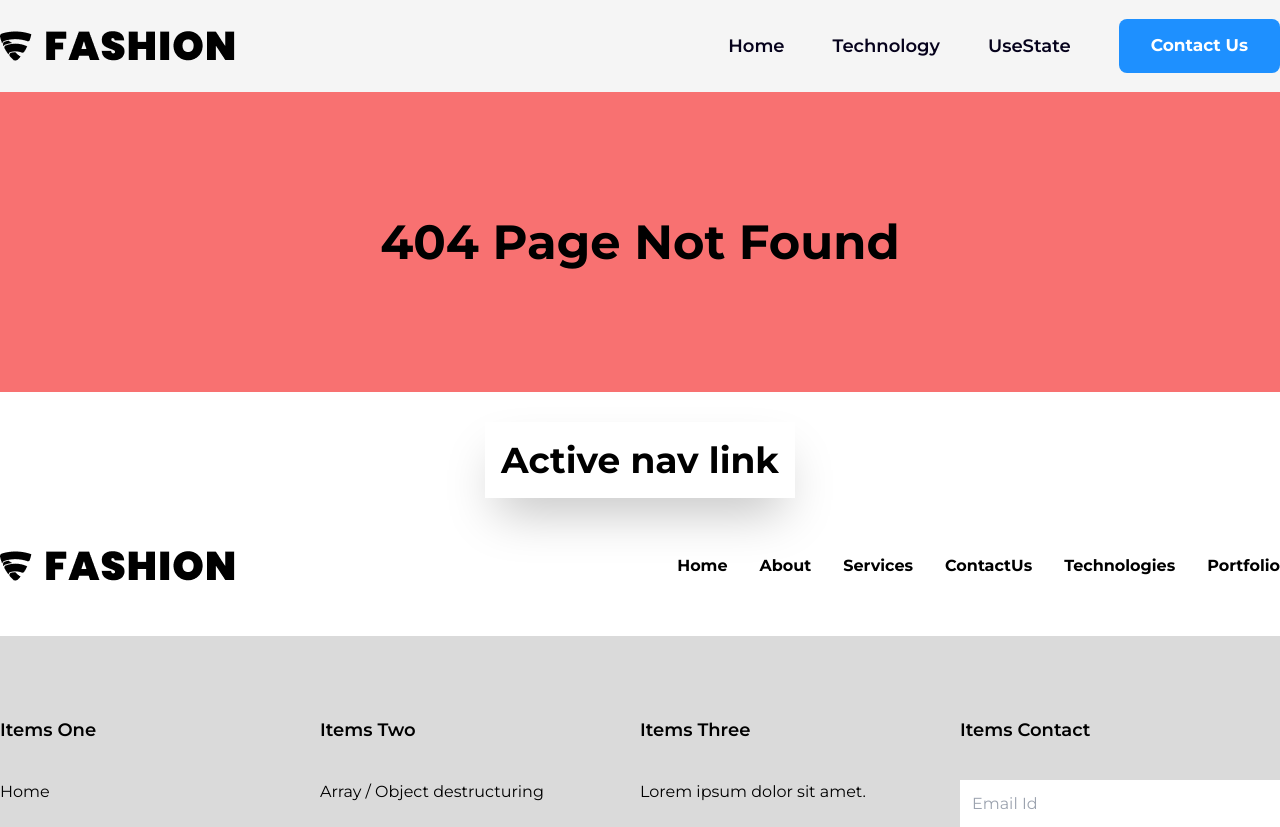
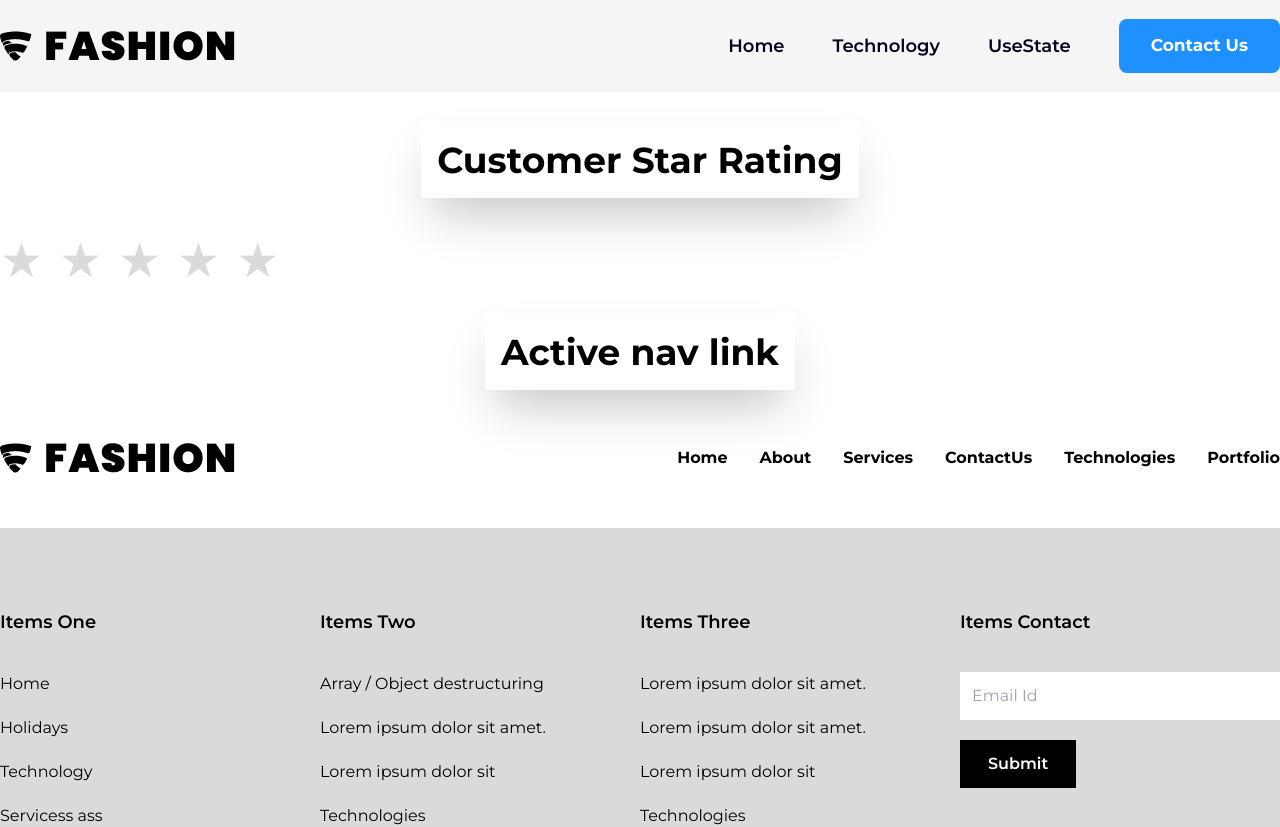
Before and after one commit to ankursrv/react-practice, a React (Create React App) app: page /CustomerRating in a window 1280 px wide. Shown: the top 827 px of the page. Built offline with nearby package versions, Linux system fonts and the light colour scheme; the HTML template or start-up script is replaced by a standard one.

Commit message:
customer Star  rating

```diff
--- a/src/App.js
+++ b/src/App.js
@@ -16,6 +16,7 @@ import NestedRouting from './pages/NestedRouting'       //Neted Route Page
 import CompanyPage from './pages/NestedRouting/CompanyPage'   //Neted Route Page inner Routing
 import SocialPage from './pages/NestedRouting/SocialPage'   //Neted Route Page inner Routing
 import BlogPage from './pages/NestedRouting/BlogPage'   //Neted Route Page inner Routing
+import CustomerRating from './pages/CustomerRating'
 const App =() =>{
   return(
     <BrowserRouter>
@@ -35,6 +36,7 @@ const App =() =>{
         <Route path='socialpage' element={<SocialPage />} />
         <Route path='BlogPage' element={<BlogPage />} />
         </Route>
+        <Route path='/CustomerRating' element={<CustomerRating />} />
         <Route path='*' element={<NotFoundPage />} />
         {/* <Route path='*' element={<Navigate to='/' />} />   */}
       </Routes>
--- /dev/null
+++ b/src/component/CustomerStarRating/index.jsx
@@ -0,0 +1,28 @@
+import { useState } from "react"
+
+const CustomerStarRating = () => {
+    const [rating, setRating] = useState(0)
+    const [hover, setHover] = useState(0)
+    return (
+        <>
+            <div className="flex gap-4">
+                {
+                    [1, 2, 3, 4, 5].map((star, index) => (
+                        <button
+                            className='text-5xl text-gray'
+                            onClick={() => setRating(star)}
+                            onMouseOver={() => setHover(star)}
+                            onMouseLeave={() => setHover(rating)}
+
+                        >
+                            <span className={`text-5xl  ${star <= (hover || rating) ? 'text-yellow-400' : 'text-gray-400'}`}>
+                                &#9733;
+                            </span>
+                        </button>
+                    ))
+                }
+            </div>
+        </>
+    )
+}
+export default CustomerStarRating
--- a/src/component/Data/index.jsx
+++ b/src/component/Data/index.jsx
@@ -43,6 +43,12 @@ const cardItemsData =[
         discription: "Ek Route Bnakar uske andar Ek aur Route define krna Nested Routing khte hai.",
         goToPageText: "Go To Page",
         goToPageLink: "/nestedRouting",
+    },
+    {
+        title: "Customer Rating",
+        discription: "Mouse Hover rating color change and onClick start then color change",
+        goToPageText: "Go To Page",
+        goToPageLink: "/CustomerRating",
     },
     {
         title: "404",
--- /dev/null
+++ b/src/pages/CustomerRating/index.jsx
@@ -0,0 +1,14 @@
+import CustomerStarRating from "../../component/CustomerStarRating";
+import { SectionTtl } from "../../component/SectionTtl";
+
+const CustomerRating = () => {
+    return (
+        <>
+            <section className="max-w-[1320px] mx-auto">
+                <SectionTtl sectionTtlText="Customer Star Rating" />
+                <CustomerStarRating />
+            </section>
+        </>
+    )
+}
+export default CustomerRating
```
